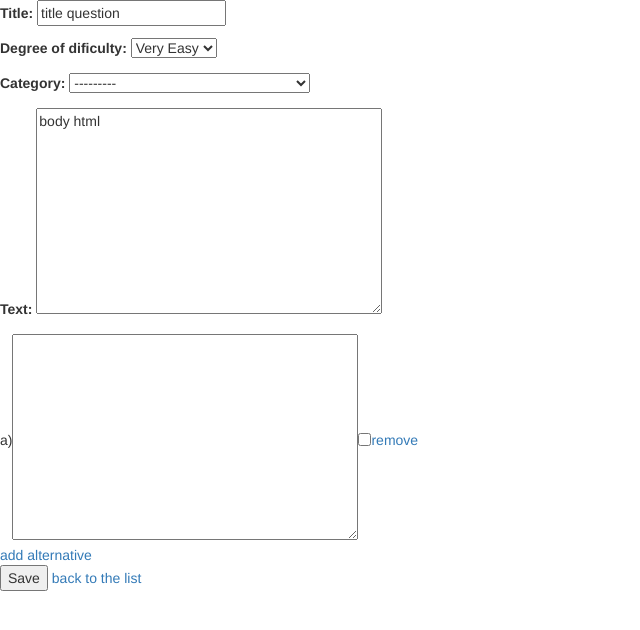
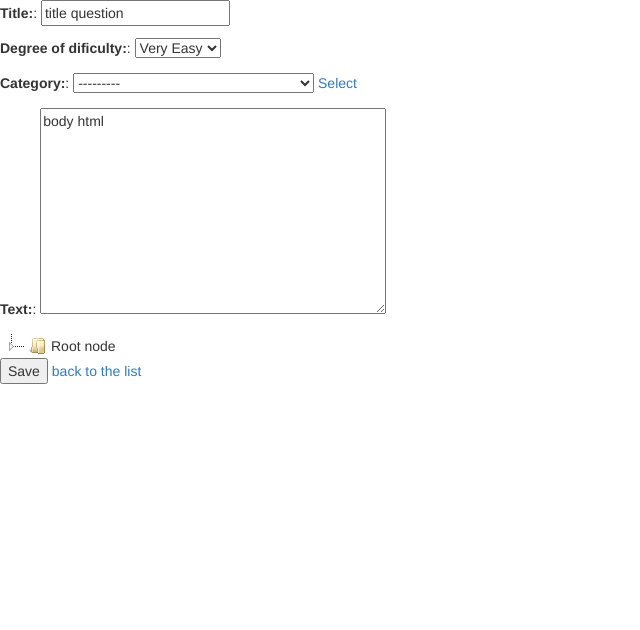
Before and after one commit to killertiger/myquestiondb, a Django app: page /questiondb/question/2/ in a window 1280 px wide. Shown: the top 630 px of the page, without its empty margins (0-640 px from the left). Run offline with Django 3.2, Linux system fonts and the light colour scheme; data comes from the database, SQL or seed files in the repository; both versions use the stored data as it was after the commit; some libraries are stand-ins or nearby versions.

Commit message:
jstree implement

```diff
--- a/questiondb/forms.py
+++ b/questiondb/forms.py
@@ -8,4 +8,5 @@ class AlternativeForm(ModelForm):
         model = Alternative
         exclude = ['body_plain_text',]
 
-AlternativeFormSet = inlineformset_factory(Question, Alternative, form=AlternativeForm, extra=1)
+AlternativeFormSetCreate = inlineformset_factory(Question, Alternative, form=AlternativeForm, extra=4)
+AlternativeFormSetUpdate = inlineformset_factory(Question, Alternative, form=AlternativeForm, extra=0)
--- a/questiondb/templates/base.html
+++ b/questiondb/templates/base.html
@@ -8,6 +8,10 @@
     <link rel="stylesheet" href="https://cdnjs.cloudflare.com/ajax/libs/jstree/3.2.1/themes/default/style.min.css" />
     <link href='//fonts.googleapis.com/css?family=Lobster&subset=latin,latin-ext' rel='stylesheet' type='text/css'>
     <script src="https://ajax.googleapis.com/ajax/libs/jquery/3.2.1/jquery.min.js"></script>
+
+    <!-- Treeview -->
+    <link rel="stylesheet" href="//cdnjs.cloudflare.com/ajax/libs/jstree/3.3.3/themes/default/style.min.css" />
+    <script src="//cdnjs.cloudflare.com/ajax/libs/jstree/3.3.3/jstree.min.js"></script>
 </head>
 <body>
 {% block content %}{% endblock %}
--- a/questiondb/templates/questiondb/question_form.html
+++ b/questiondb/templates/questiondb/question_form.html
@@ -6,10 +6,80 @@
 <form action="" method="post">
     {% csrf_token %}
     <input type="hidden" name="question_type" value="{{ question_type }}">
-    {{ form.as_p }}
+    {#  {{ form.as_p }} #}
+
+    {% for field in form.visible_fields %}
+        <p>{{ field.label_tag }}:
+            {{ field }}
+            {% if field.name == "category"%}
+                <a href="#">Select</a>
+            {% endif %}
+        </p>
+    {% endfor %}
+
+<div id="container">
+</div>
+<script>
+$(function() {
+  $('#container').jstree({
+      "core" : { "check_callback" : true,
+      'data' : [
+        { "text" : "Root node", "children" : [
+            { "text" : "Child node 1" },
+            { "text" : "Child node 2" }
+          ]
+        }
+      ]},
+      "plugins" : ["dnd","contextmenu"]
+  });
+  $("#container").on("changed.jstree", function (e, data) {
+      //console.log(data.instance.get_selected(true)[0].text);
+      //console.log(data.instance.get_node(data.selected[0]).text);
+  });
+    //$("#container").on("dnd_stop.vakata", function (e, data, element, helper, event) {
+    $(document).on("dnd_stop.vakata", function (e, data) {
+        alert("teste");
+    });
+    $("#container").on("dnd_start.vakata", function () {
+        alert("teste");
+    });
+    $("#container").on("model.jstree", function (e, data) {
+        console.log("create");
+        console.log(data);
+    });
+    $("#container").on("refresh_node.jstree", function (e, data) {
+        console.log("refresh");
+        console.log(data);
+    });
+    $("#container").on("set_id.jstree", function (e, data) {
+        console.log("set_id");
+        console.log(data);
+    });
+    $("#container").on("set_text.jstree", function (e, data) {
+        console.log("set_text.jstree");
+        console.log(data);
+    });
+    $("#container").on("create_node.jstree", function (e, data) {
+        console.log("create_node.jstree");
+        console.log(data);
+    });
+    $("#container").on("rename_node.jstree", function (e, data) {
+        console.log("rename_node.jstree");
+        console.log(data);
+    });
+    $("#container").on("delete_node.jstree", function (e, data) {
+        console.log("delete_node.jstree");
+        console.log(data);
+    });
+    $("#container").on("move_node.jstree", function (e, data) {
+        console.log("move_node.jstree");
+        console.log(data);
+    });
+});
+</script>
 
     {% if question_type == 'm' %}
-    <table>
+    <table id="tbalternatives">
         {{ alternatives.management_form }}
 
         {% for form in alternatives.forms %}
@@ -23,7 +93,7 @@
                 </thead>
             {% endif %}
             <tr class="{% cycle row1 row2 %} formset_row">
-                <td>
+                <td class="alternative-index">
                 {{ forloop.counter|int_to_str }})
                 </td>
             {% for field in form.visible_fields %}
@@ -51,10 +121,21 @@
 <script src="{% static 'formset/jquery.formset.js' %}"></script>
 
 <script type="text/javascript">
+    var currentLetter = null;
     $('.formset_row').formset({
         addText: 'add alternative',
         deleteText: 'remove',
-        prefix: 'alternative_set'
+        prefix: 'alternative_set',
+        added: function () {
+            var element = $(".alternative-index").last();
+            //alert($(".alternative-index").last().html());
+            if(currentLetter == null) {
+                currentLetter = element.text().trim().charCodeAt(0);
+            }
+            var charCode = ++currentLetter;
+            var newLetter = String.fromCharCode(charCode);
+            element.text(newLetter + ")");
+        }
     });
     CKEDITOR.replace( 'body_html' );
 </script>
--- a/questiondb/views.py
+++ b/questiondb/views.py
@@ -6,8 +6,9 @@ from django.urls import reverse_lazy
 from django.views import generic
 from django.views.generic import DeleteView
 from django.views.generic import UpdateView
+from extra_views import SearchableListMixin
 
-from questiondb.forms import AlternativeFormSet
+from questiondb.forms import AlternativeFormSetCreate, AlternativeFormSetUpdate
 from questiondb.models import Question
 
 
@@ -17,15 +18,15 @@ class QuestionListView(generic.ListView):
 
 class QuestionCreateView(generic.CreateView):
     model = Question
-    fields = ["title", "degree_of_dificulty", "body_html"]
+    fields = ["title", "degree_of_dificulty", "category", "body_html"]
     success_url = reverse_lazy('question-list')
 
     def get_context_data(self, **kwargs):
         data = super(QuestionCreateView, self).get_context_data(**kwargs)
         if self.request.POST:
-            data['alternatives'] = AlternativeFormSet(self.request.POST)
+            data['alternatives'] = AlternativeFormSetCreate(self.request.POST)
         else:
-            data['alternatives'] = AlternativeFormSet()
+            data['alternatives'] = AlternativeFormSetCreate()
 
         if 'question_type' in self.kwargs:
             data['question_type'] = self.kwargs['question_type']
@@ -35,6 +36,7 @@ class QuestionCreateView(generic.CreateView):
     def form_valid(self, form):
         context = self.get_context_data()
         alternatives = context['alternatives']
+        form.instance.question_type = context['question_type']
 
         if context['question_type'] == 't':
             form.save()
@@ -57,9 +59,9 @@ class QuestionUpdateView(UpdateView):
     def get_context_data(self, **kwargs):
         data = super(QuestionUpdateView, self).get_context_data(**kwargs)
         if self.request.POST:
-            data['alternatives'] = AlternativeFormSet(self.request.POST, instance=self.object)
+            data['alternatives'] = AlternativeFormSetUpdate(self.request.POST, instance=self.object)
         else:
-            data['alternatives'] = AlternativeFormSet(instance=self.object)
+            data['alternatives'] = AlternativeFormSetUpdate(instance=self.object)
 
         data['question_type'] = self.object.question_type
 
```
Also changed, not shown: db.sqlite3.
